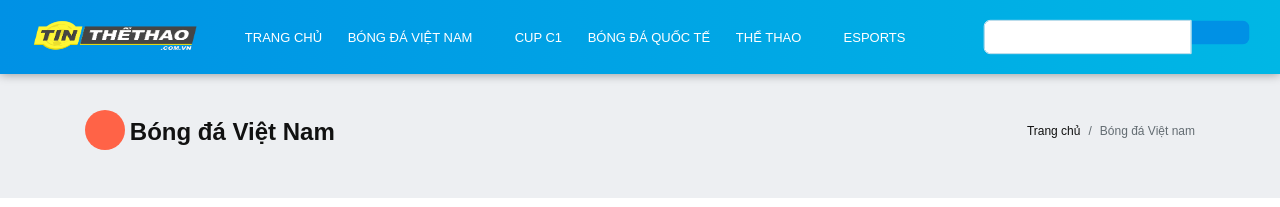
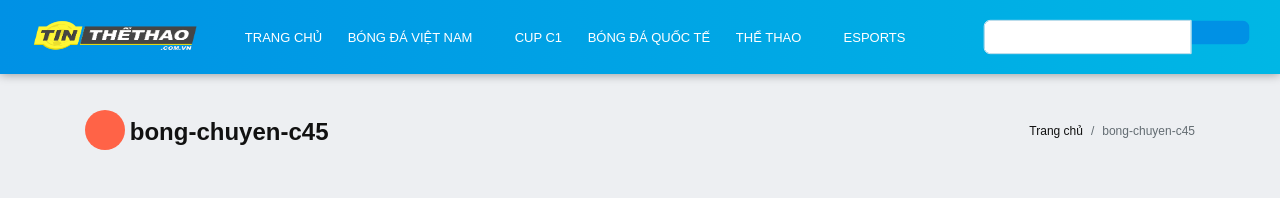
Before and after one commit to nguyennhatdangkhoa20130295/project-frontend-final, a React (Create React App) app: page /category/bong-chuyen-c45 in a window 1280 px wide. Shown: the top 207 px of the page. Built offline with nearby package versions, Linux system fonts and the light colour scheme; some icons are missing; what timers would draw is missing.

Commit message:
add breadcrumb for each page

```diff
--- a/src/components/pages/singlePage/SpecificPage.js
+++ b/src/components/pages/singlePage/SpecificPage.js
@@ -2,15 +2,17 @@ import React from "react";
 import PageTitle from "./mainContent/PageTitle";
 import MainContent from "./mainContent/MainContent";
 import {TabTitle} from "../../../utils/DynamicTitle";
-const SpecificPage = () =>{
+import {useParams} from "react-router-dom";
+
+const SpecificPage = () => {
     // Dynamic Title
     TabTitle('Specific Page');
-
-    return(
-      <>
-          <PageTitle/>
-          <MainContent/>
-      </>
+    const {category} = useParams();
+    return (
+        <>
+            <PageTitle category={category}/>
+            <MainContent/>
+        </>
     );
 }
 export default SpecificPage;
--- a/src/components/pages/singlePage/mainContent/MainContent.js
+++ b/src/components/pages/singlePage/mainContent/MainContent.js
@@ -76,11 +76,11 @@ const MainContent = () => {
                             <div className="col-md-12">
                                 <nav aria-label="Page navigation">
                                     <ul className="pagination justify-content-start">
-                                        <li className="page-item"><a className="page-link" href="#"></a>1</li>
-                                        <li className="page-item">n<a className="page-link" href="#"></a>2</li>
-                                        <li className="page-item"><a className="page-link" href="#"></a>3</li>
+                                        <li className="page-item"><Link className="page-link" to="home#">1</Link></li>
+                                        <li className="page-item"><Link className="page-link" to="home#">2</Link></li>
+                                        <li className="page-item"><Link className="page-link" to="home#">3</Link></li>
                                         <li className="page-item">
-                                            <a className="page-link" href="#">Next</a>
+                                            <Link className="page-link" to="home#">Next</Link>
                                         </li>
                                     </ul>
                                 </nav>
--- a/src/components/pages/singlePage/mainContent/PageTitle.js
+++ b/src/components/pages/singlePage/mainContent/PageTitle.js
@@ -2,19 +2,18 @@
 import React from "react";
 import {Link} from "react-router-dom";
 
-const PageTitle = () => {
+const PageTitle = ({category}) => {
     return (
-
         <div className="page-title lb single-wrapper">
             <div className="container">
                 <div className="row">
                     <div className="col-lg-8 col-md-8 col-sm-12 col-xs-12">
-                        <h2><i className="fa fa-gears bg-orange"></i>Bóng đá Việt Nam</h2>
+                        <h2><i className="fa fa-gears bg-orange"></i>{category}</h2>
                     </div>
                     <div className="col-lg-4 col-md-4 col-sm-12 hidden-xs-down hidden-sm-down">
                         <ol className="breadcrumb">
                             <li className="breadcrumb-item"><Link to="/">Trang chủ</Link></li>
-                            <li className="breadcrumb-item active">Bóng đá Việt nam</li>
+                            <li className="breadcrumb-item active">{category}</li>
                         </ol>
                     </div>
                 </div>
```
